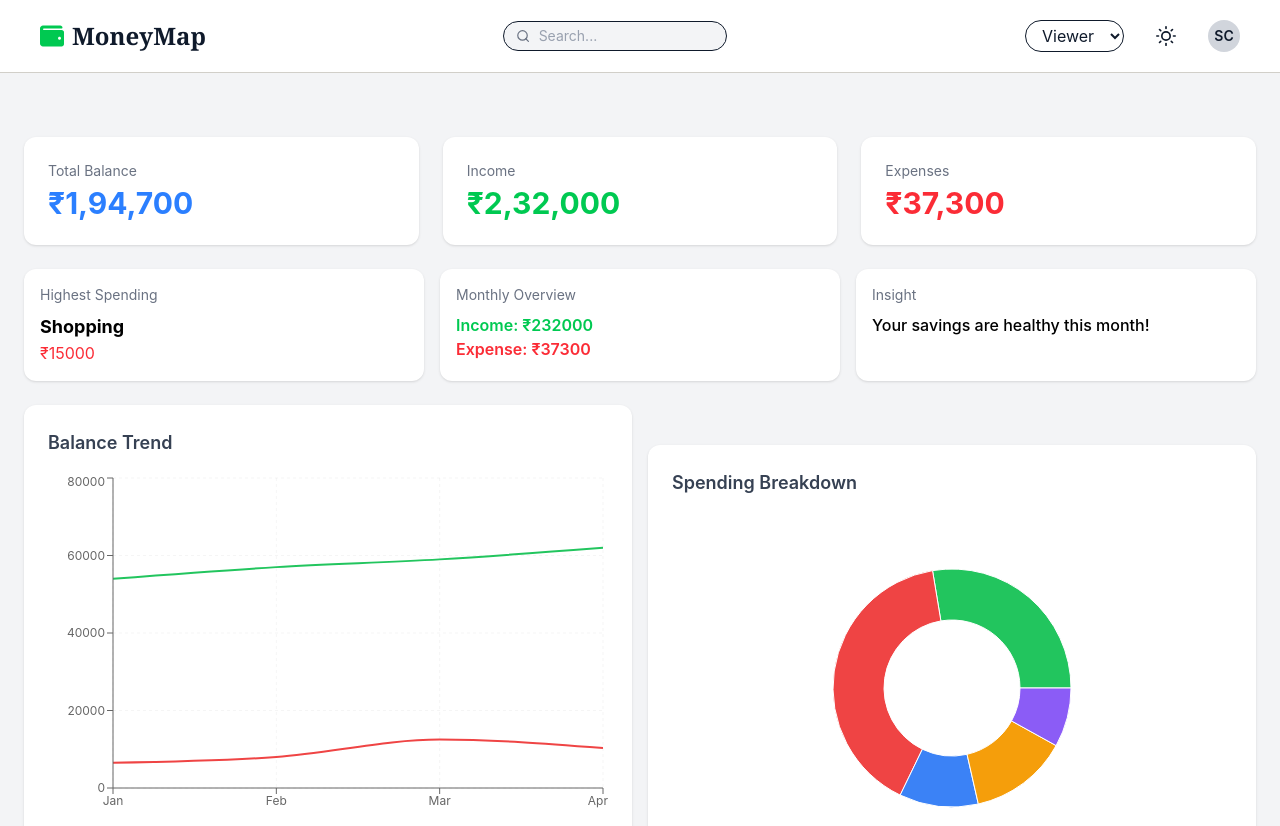
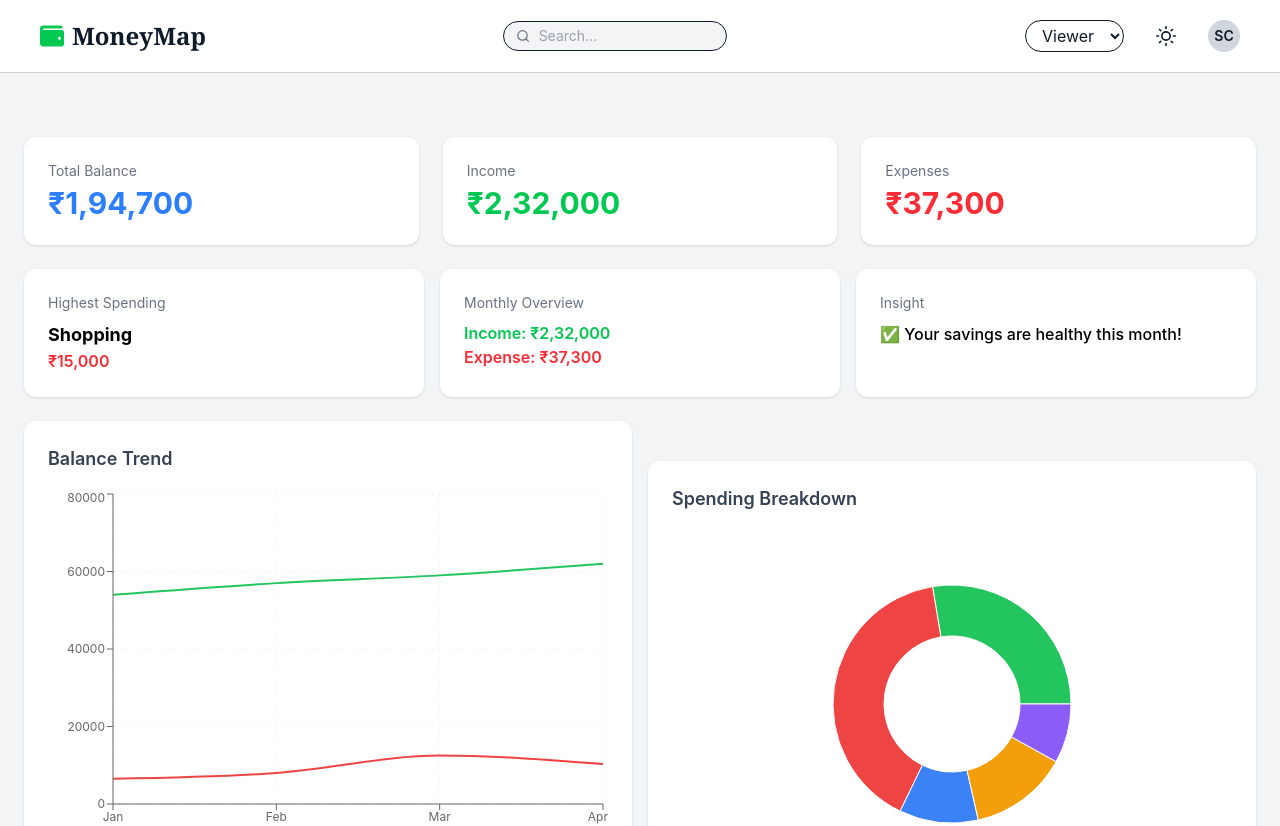
Before and after one commit to CSaumya/MoneyMap, a React (Vite) app: page / in a window 1280 px wide. Shown: the top 826 px of the page. Built offline with nearby package versions, Linux system fonts and the light colour scheme.

Commit message:
Refactor insight message and improve layout

```diff
--- a/src/components/Insights/Insights.jsx
+++ b/src/components/Insights/Insights.jsx
@@ -40,40 +40,51 @@ const Insights = () => {
   }, [data]);
 
   const insightMessage = useMemo(() => {
-    if (monthly.expense > monthly.income) {
-      return "You are spending more than you earn!";
-    }
-    return "Your savings are healthy this month!";
+    return monthly.expense > monthly.income
+      ? "⚠️ You are spending more than you earn!"
+      : "✅ Your savings are healthy this month!";
   }, [monthly]);
 
   return (
-    <div className="grid md:grid-cols-3 gap-4 mt-6">
+    <div className="grid grid-cols-1 sm:grid-cols-2 lg:grid-cols-3 gap-4 mt-6 w-full">
 
-      <div className="p-4 rounded-xl shadow bg-white dark:bg-[#1C2E4A]">
-        <h3 className="text-gray-500 dark:text-gray-400 text-sm">Highest Spending</h3>
-        <p className="text-lg font-bold mt-2 dark:text-gray-300">
-          {highestCategory.maxCategory}
+      {/* Highest Spending */}
+      <div className="p-4 sm:p-5 lg:p-6 rounded-xl shadow bg-white dark:bg-[#1C2E4A] hover:shadow-lg transition">
+        <h3 className="text-xs sm:text-sm text-gray-500 dark:text-gray-400">
+          Highest Spending
+        </h3>
+
+        <p className="text-base sm:text-lg font-bold mt-2 dark:text-gray-200 capitalize">
+          {highestCategory.maxCategory || "N/A"}
         </p>
-        <p className="text-red-500">
-          ₹{highestCategory.maxAmount}
+
+        <p className="text-red-500 font-semibold text-sm sm:text-base">
+          ₹{highestCategory.maxAmount.toLocaleString("en-IN")}
         </p>
       </div>
 
-      <div className="p-4 rounded-xl shadow bg-white dark:bg-[#1C2E4A]">
-        <h3 className="text-gray-500 dark:text-gray-400 text-sm">Monthly Overview</h3>
+      {/* Monthly Overview */}
+      <div className="p-4 sm:p-5 lg:p-6 rounded-xl shadow bg-white dark:bg-[#1C2E4A] hover:shadow-lg transition">
+        <h3 className="text-xs sm:text-sm text-gray-500 dark:text-gray-400">
+          Monthly Overview
+        </h3>
 
-        <p className="text-green-500 font-semibold mt-2">
-          Income: ₹{monthly.income}
+        <p className="text-green-500 font-semibold mt-2 text-sm sm:text-base">
+          Income: ₹{monthly.income.toLocaleString("en-IN")}
         </p>
 
-        <p className="text-red-500 font-semibold">
-          Expense: ₹{monthly.expense}
+        <p className="text-red-500 font-semibold text-sm sm:text-base">
+          Expense: ₹{monthly.expense.toLocaleString("en-IN")}
         </p>
       </div>
 
-      <div className="p-4 rounded-xl shadow bg-white dark:bg-[#1C2E4A]">
-        <h3 className="text-gray-500 dark:text-gray-400 text-sm">Insight</h3>
-        <p className="mt-2 font-medium dark:text-white">
+      {/* Insight */}
+      <div className="p-4 sm:p-5 lg:p-6 rounded-xl shadow bg-white dark:bg-[#1C2E4A] hover:shadow-lg transition">
+        <h3 className="text-xs sm:text-sm text-gray-500 dark:text-gray-400">
+          Insight
+        </h3>
+
+        <p className="mt-2 font-medium text-sm sm:text-base dark:text-gray-100 leading-relaxed">
           {insightMessage}
         </p>
       </div>
```
